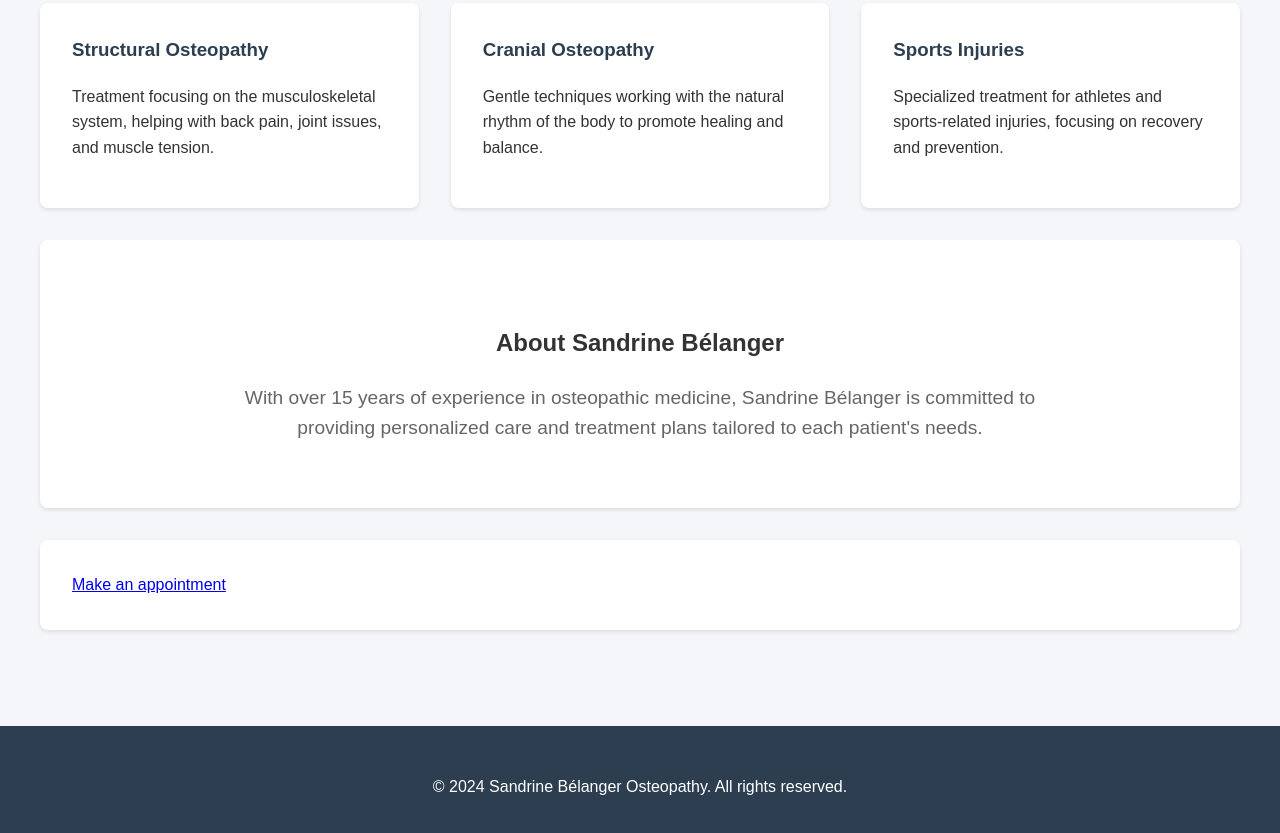
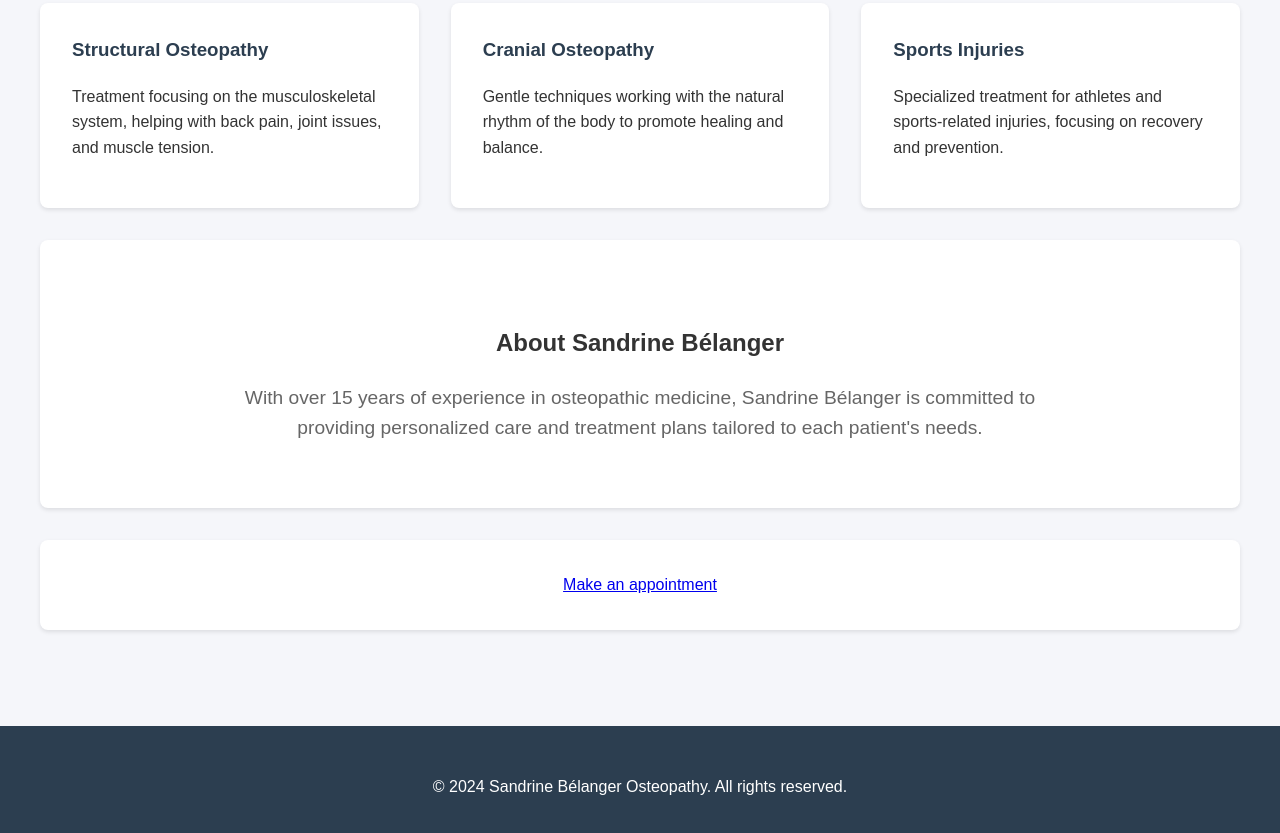
Before and after one commit to ab2x3z/SiteSandrine, a website built with Vite: page en/index.html in a window 1280 px wide. Shown: the part 413-1246 px from the top of the page. Built offline with nearby package versions, Linux system fonts and the light colour scheme.

Commit message:
now its ok

```diff
--- a/en/index.html
+++ b/en/index.html
@@ -46,7 +46,7 @@
         </section>
 
         <section id="contact" class="contact">
-            <a href="https://cliniqueinspiration.com/reservation-de-rendezvous/">Make an appointment</a>
+            <a href="https://cliniqueinspiration.com/reservation-de-rendezvous/" target="_blank">Make an appointment</a>
         </section>
     </main>
 
--- a/style.css
+++ b/style.css
@@ -110,6 +110,7 @@ main {
     padding: 2rem;
     border-radius: 8px;
     box-shadow: 0 2px 4px rgba(0,0,0,0.1);
+    text-align: center;
 }
 
 .contact h2 {
```
Also changed, not shown: fr/index.html (+1 -1 lines).
